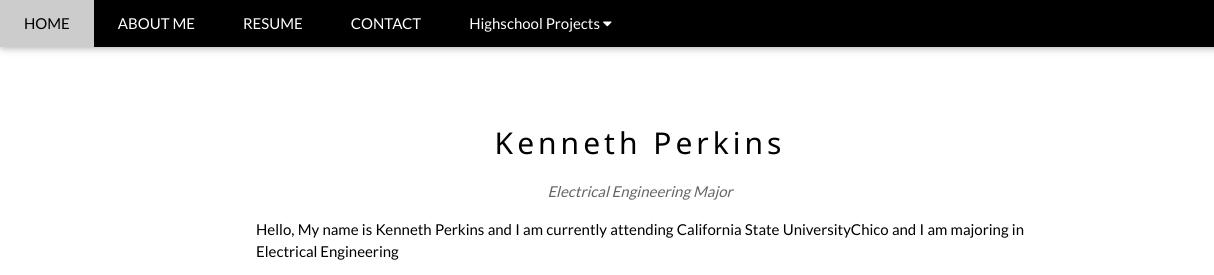
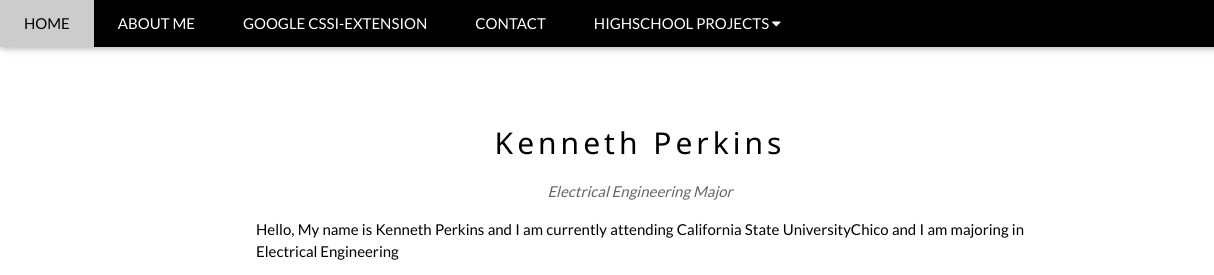
Before and after one commit to kaperkins101/Kenneth.perkins, a plain HTML site: page index.html in a window 1280 px wide. Shown: the top 275 px of the page, 0-1214 px from the left. Drawn offline with nearby package versions, Linux system fonts and the light colour scheme.

Commit message:
uupppgrade

```diff
--- a/index.html
+++ b/index.html
@@ -18,10 +18,10 @@ body {font-family: "Lato", sans-serif}
     <a class="w3-bar-item w3-button w3-padding-large w3-hide-medium w3-hide-large w3-right" href="javascript:void(0)" onclick="myFunction()" title="Toggle Navigation Menu"><i class="fa fa-bars"></i></a>
     <a href="#" class="w3-bar-item w3-button w3-padding-large">HOME</a>
     <a href="#band" class="w3-bar-item w3-button w3-padding-large w3-hide-small">ABOUT ME</a>
-    <a href="#tour" class="w3-bar-item w3-button w3-padding-large w3-hide-small">RESUME</a>
+    <a href="#tour" class="w3-bar-item w3-button w3-padding-large w3-hide-small">GOOGLE CSSI-EXTENSION</a>
     <a href="#contact" class="w3-bar-item w3-button w3-padding-large w3-hide-small">CONTACT</a>
     <div class="w3-dropdown-hover w3-hide-small">
-      <button class="w3-padding-large w3-button" title="Highschool Projects">Highschool Projects <i class="fa fa-caret-down"></i></button>
+      <button class="w3-padding-large w3-button" title="Highschool Projects">HIGHSCHOOL PROJECTS <i class="fa fa-caret-down"></i></button>
       <div class="w3-dropdown-content w3-bar-block w3-card-4">
         <a href="https://docs.google.com/document/d/1Z81F-kKWjLAbrVqxO78lsVJu1gvKY5xVUvKhnOweVqM/edit?usp=sharing" class="w3-bar-item w3-button">Self-Drving Car Report</a>
         <a href="https://drive.google.com/file/d/0B70zyN4vylSjT1lPb0RvbEdaVXc/view?usp=sharing" class="w3-bar-item w3-button">Self-Driving Car Code</a>
@@ -39,7 +39,7 @@ body {font-family: "Lato", sans-serif}
 <!-- Navbar on small screens (remove the onclick attribute if you want the navbar to always show on top of the content when clicking on the links) -->
 <div id="navDemo" class="w3-bar-block w3-black w3-hide w3-hide-large w3-hide-medium w3-top" style="margin-top:46px">
   <a href="#band" class="w3-bar-item w3-button w3-padding-large" onclick="myFunction()">ABOUT ME</a>
-  <a href="#tour" class="w3-bar-item w3-button w3-padding-large" onclick="myFunction()">RESUME</a>
+  <a href="#tour" class="w3-bar-item w3-button w3-padding-large" onclick="myFunction()">GOOGLE CSSI-EXTENSION</a>
   <a href="#contact" class="w3-bar-item w3-button w3-padding-large" onclick="myFunction()">CONTACT</a>
   <a href="#" class="w3-bar-item w3-button w3-padding-large" onclick="myFunction()">M</a>
 </div>
```
